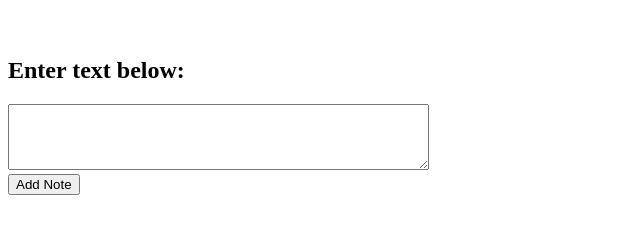
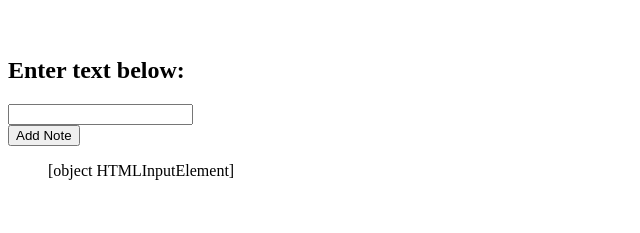
Before and after one commit to kerrimcm/notes-app, a website: page index.html in a window 1280 px wide. Shown: the part 61-294 px from the top of the page, without its empty margins (0-640 px from the left). Drawn offline with Linux system fonts and the light colour scheme.

Commit message:
interface changes

```diff
--- a/index.html
+++ b/index.html
@@ -20,9 +20,9 @@
 </h2>
 <div>
   <form>
-    <textarea id="note-text" name="noteText" rows="4" cols="50"></textarea>
+    <input type="text" id="noteText" name="noteText">
     <br>
-    <input type="submit" id="add-note" value="Add Note">
+    <input type="submit" id="addNote" value="Add Note">
   </form>
 </div>
 
--- a/src/interface.js
+++ b/src/interface.js
@@ -3,8 +3,13 @@
 document.addEventListener("DOMContentLoaded", function() {
 
 
-  function createNote(text) {
-    let note = new Note(text);
+
+  function createNote() {
+
+    let enteredText = document.querySelector("#noteText");
+    let note = new Note(enteredText);
+    let noteText = note.getNote();
+    appendNote(noteText);
     return note;
   };
 
@@ -13,16 +18,16 @@ document.addEventListener("DOMContentLoaded", function() {
     // let inputText = note.getNote();
     document.querySelector('#note-list').innerHTML = newNote;
   };
-  console.log('hi');
 
-  let submitButton = document.getElementById('add-note');
-  let enteredText = document.querySelector('#note-text');
-  submitButton.addEventListener('click', createNote(enteredText));
+
+  let submitButton = document.getElementById('addNote');
+  let enteredText = document.querySelector('#noteText');
+  console.log(enteredText.value);
+  submitButton.addEventListener('click', createNote());
   //   event.preventDefault();
   //   enteredText = document.querySelector('#note-text');
   // });
-    console.log('hi there');
-    console.log(enteredText);
+
     // let newNote = createNote(enteredText);
     // appendNote(newNote);
 });
```
